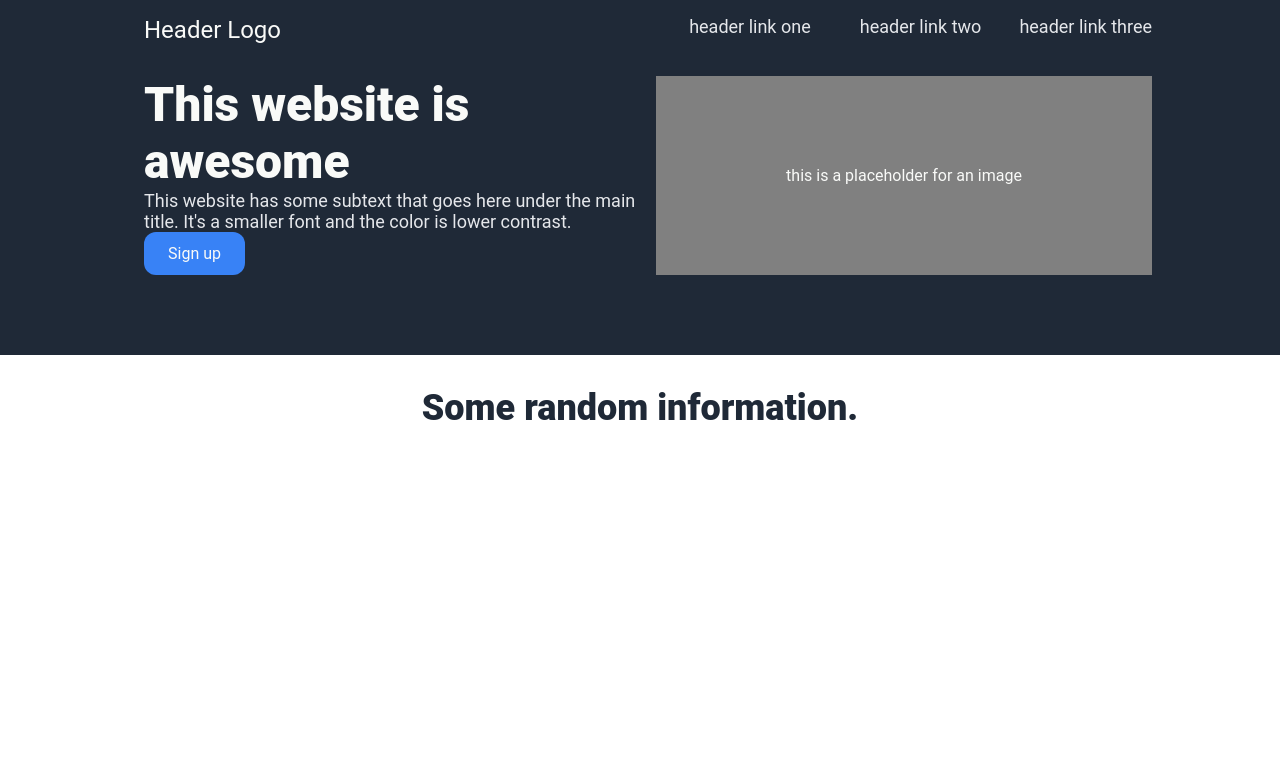
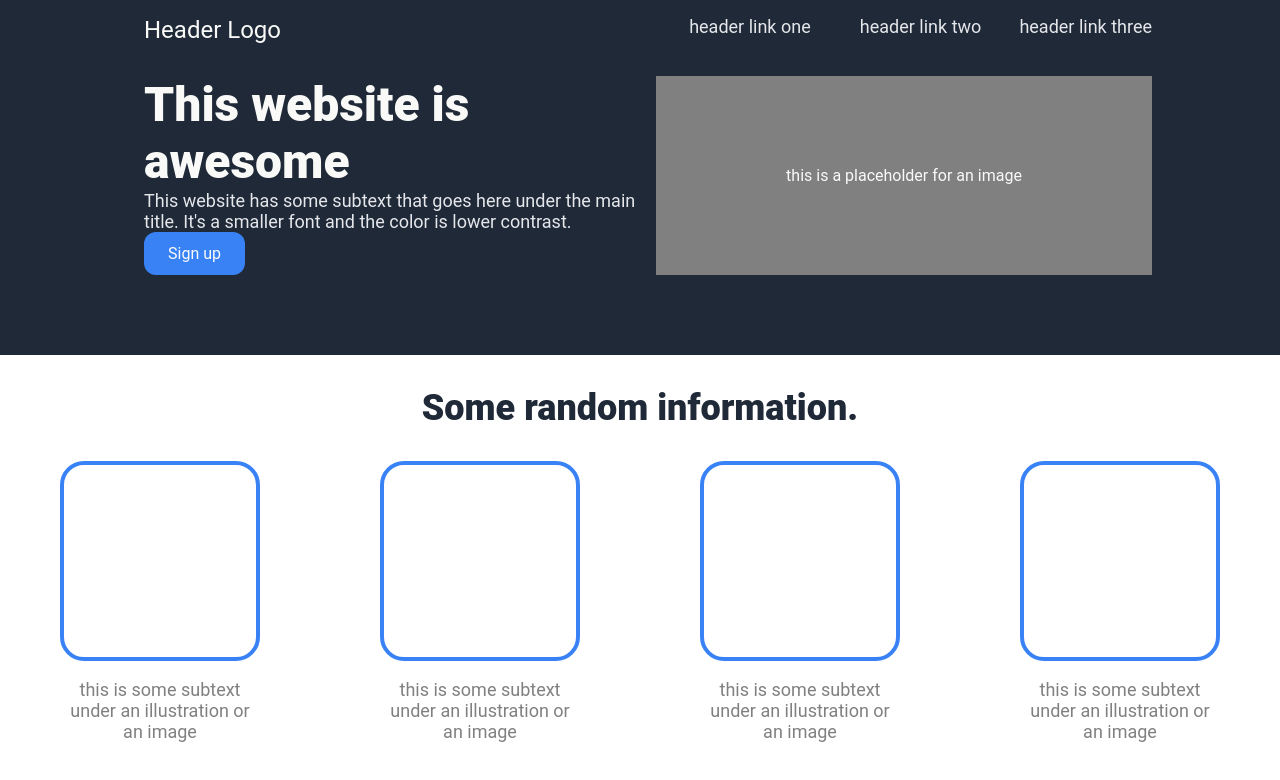
Before and after one commit to lemon-juicee/project-landing-page, a plain HTML site: page index.html in a window 1280 px wide. Drawn offline with Linux system fonts and the light colour scheme.

Commit message:
Finish boxes for section 2

```diff
--- a/index.html
+++ b/index.html
@@ -38,6 +38,32 @@
             <div class="random-info">
                 <a class="dark-text">Some random information.</a>
             </div>
+            <div class="section-2-1">
+                <div class="section-2-container">
+                    <div class="section-2-box">
+
+                    </div>
+                    <p class="grey-text">this is some subtext under an illustration or an image</p>
+                </div>
+                <div class="section-2-container">
+                    <div class="section-2-box">
+
+                    </div>
+                    <p class="grey-text">this is some subtext under an illustration or an image</p>
+                </div>
+                <div class="section-2-container">
+                    <div class="section-2-box">
+
+                    </div>
+                    <p class="grey-text">this is some subtext under an illustration or an image</p>
+                </div>
+                <div class="section-2-container">
+                    <div class="section-2-box">
+
+                    </div>
+                    <p class="grey-text">this is some subtext under an illustration or an image</p>
+                </div>
+            </div>
         </div>
     </div>
 </body>
--- a/style.css
+++ b/style.css
@@ -13,13 +13,18 @@
 .section-1-right,
 .image-placeholder,
 .sign-up,
-.random-info {
+.random-info,
+.section-2-1,
+.section-2-box,
+.section-2-container {
     display: flex;
 }
 
 .wrapper,
 .section-1,
-.section-1-left {
+.section-1-left,
+.section-2,
+.section-2-container {
     flex-direction: column;
 }
 
@@ -150,3 +155,29 @@ body {
     font-size: 36px;
     font-weight: 800;
 }
+
+.section-2-1 {
+    justify-content: space-between;
+    flex: content;
+}
+
+.section-2-container {
+    align-items: center;
+    flex: 1 0 20%;
+    flex: auto;
+}
+
+.section-2-box {
+    border: solid 4px;
+    border-color: #3882F6;
+    border-radius: 24px;
+    min-height: 15dvw;
+    min-width: 15dvw;
+}
+
+.section-2-container .grey-text {
+    padding-left: 5dvw;
+    padding-right: 5dvw;
+    text-align: center;
+    color: grey;
+}
```
